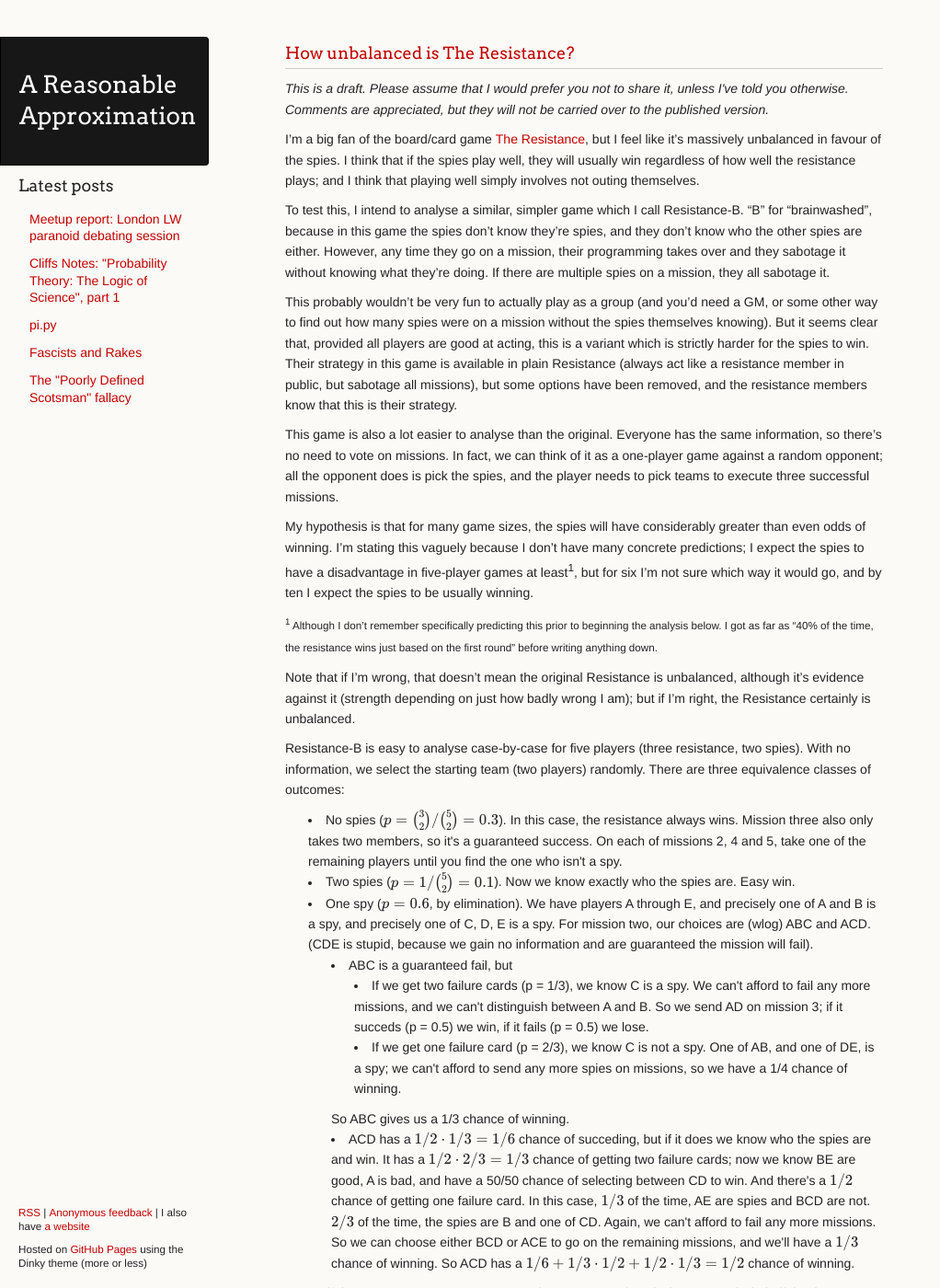
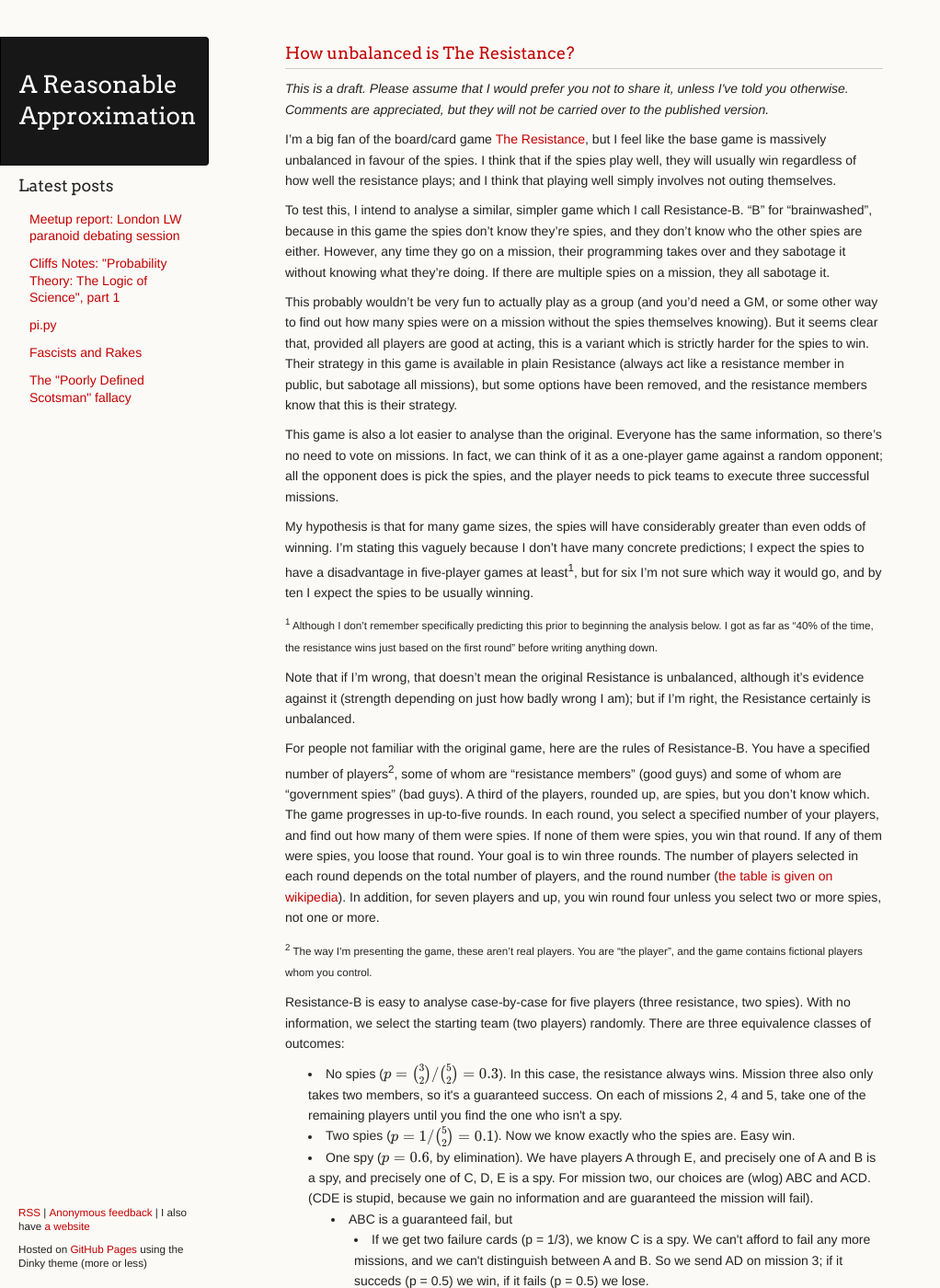
Before and after one commit to ChickenProp/chickenprop.github.com, a Jekyll site: the page built from drafts/resistance-analysis.md, in a window 1280 px wide and 1400 px high. Shown: the whole window at 92% size, without its empty margins (0-1022 px from the left). Built offline with Jekyll 4.4.1, drawn with Linux system fonts in a browser that asks for light colours; nearby versions of some CDN libraries; Markdown is read by kramdown in place of the engine named in the settings; formulas are drawn with MathJax 3; comment, search, counter and statistics services are not loaded.

Commit message:
editing resistance

```diff
--- a/drafts/resistance-analysis.md
+++ b/drafts/resistance-analysis.md
@@ -2,7 +2,7 @@
 layout: draft
 title: How unbalanced is The Resistance?
 ---
-I'm a big fan of the board/card game [The Resistance](http://en.wikipedia.org/wiki/The_Resistance_%28game%29), but I feel like it's massively unbalanced in favour of the spies. I think that if the spies play well, they will usually win regardless of how well the resistance plays; and I think that playing well simply involves not outing themselves.
+I'm a big fan of the board/card game [The Resistance](http://en.wikipedia.org/wiki/The_Resistance_%28game%29), but I feel like the base game is massively unbalanced in favour of the spies. I think that if the spies play well, they will usually win regardless of how well the resistance plays; and I think that playing well simply involves not outing themselves.
 
 To test this, I intend to analyse a similar, simpler game which I call Resistance-B. "B" for "brainwashed", because in this game the spies don't know they're spies, and they don't know who the other spies are either. However, any time they go on a mission, their programming takes over and they sabotage it without knowing what they're doing. If there are multiple spies on a mission, they all sabotage it.
 
@@ -15,6 +15,10 @@ My hypothesis is that for many game sizes, the spies will have considerably grea
 <small><sup>1</sup> Although I don't remember specifically predicting this prior to beginning the analysis below. I got as far as "40% of the time, the resistance wins just based on the first round" before writing anything down.</small>
 
 Note that if I'm wrong, that doesn't mean the original Resistance is unbalanced, although it's evidence against it (strength depending on just how badly wrong I am); but if I'm right, the Resistance certainly is unbalanced.
+
+For people not familiar with the original game, here are the rules of Resistance-B. You have a specified number of players<sup>2</sup>, some of whom are "resistance members" (good guys) and some of whom are "government spies" (bad guys). A third of the players, rounded up, are spies, but you don't know which. The game progresses in up-to-five rounds. In each round, you select a specified number of your players, and find out how many of them were spies. If none of them were spies, you win that round. If any of them were spies, you loose that round. Your goal is to win three rounds. The number of players selected in each round depends on the total number of players, and the round number ([the table is given on wikipedia](http://en.wikipedia.org/wiki/The_Resistance_%28game%29#Rounds)). In addition, for seven players and up, you win round four unless you select two or more spies, not one or more.
+
+<small><sup>2</sup> The way I'm presenting the game, these aren't real players. You are "the player", and the game contains fictional players whom you control.</small>
 
 Resistance-B is easy to analyse case-by-case for five players (three resistance, two spies). With no information, we select the starting team (two players) randomly. There are three equivalence classes of outcomes:
 
```
